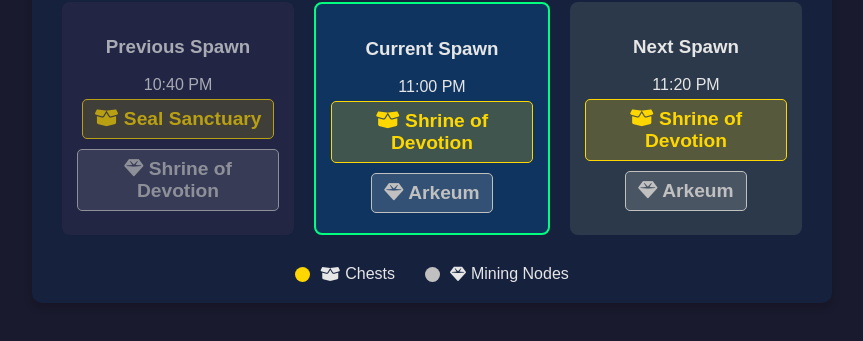
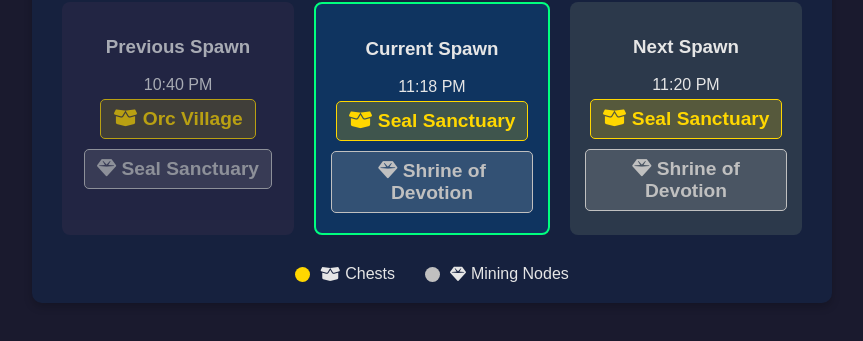
Before and after one commit to jshackelford9375/throneandliberty, a plain HTML site: page index.html in a window 1280 px wide. Shown: the part 289-630 px from the top of the page, without its empty margins (208-1071 px from the left). Drawn offline with Linux system fonts and the light colour scheme.

Commit message:
Update index.html

```diff
--- a/index.html
+++ b/index.html
@@ -186,52 +186,21 @@
     </div>
 
     <script>
-        // Define the basic rotation order for normal hours
-        const normalRotation = [
-            { chests: "Arkeum", mining: "Orc Village" },
-            { chests: "Orc Village", mining: "Seal Sanctuary" },
-            { chests: "Seal Sanctuary", mining: "Shrine of Devotion" },
-            { chests: "Shrine of Devotion", mining: "Arkeum" }
+        // Reference point: 3/19/2025 at 4PM CST = Arkeum > Orc Village
+        const referenceDate = new Date("2025-03-19T16:00:00-06:00"); // 4PM CST/CDT
+
+        // Basic 4-hour rotation pattern
+        const rotationPattern = [
+            { chests: "Arkeum", mining: "Orc Village" },            // 0, 4, 8, 12, 16, 20
+            { chests: "Orc Village", mining: "Seal Sanctuary" },    // 1, 5, 9, 13, 17, 21
+            { chests: "Seal Sanctuary", mining: "Shrine of Devotion" }, // 2, 6, 10, 14, 18, 22
+            { chests: "Shrine of Devotion", mining: "Arkeum" }      // 3, 7, 11, 15, 19, 23
         ];
 
-        // Special rotations for 7PM and 9PM - these alternate every day
-        const sevenPmPatterns = [
-            { chests: "Seal Sanctuary", mining: "Shrine of Devotion" }, // Odd days (Mar 19, 21, 23...)
-            { chests: "Arkeum", mining: "Orc Village" }                // Even days (Mar 20, 22, 24...)
-        ];
-
-        const ninePmPatterns = [
-            { chests: "Shrine of Devotion", mining: "Arkeum" },        // Odd days (Mar 19, 21, 23...)
-            { chests: "Orc Village", mining: "Seal Sanctuary" }        // Even days (Mar 20, 22, 24...)
-        ];
-
-        // Reference date (March 19, 2025)
-        const referenceDate = new Date("2025-03-19T00:00:00Z");
-
-        // Function to get the location for a specific date and hour
-        function getLocationForDateTime(date, hour) {
-            // Handle special cases for 7PM and 9PM
-            if (hour === 19) { // 7PM
-                // Determine if it's an odd or even day from the reference
-                const daysDiff = Math.floor((date - referenceDate) / (1000 * 60 * 60 * 24));
-                return sevenPmPatterns[daysDiff % 2];
-            }
-            else if (hour === 21) { // 9PM
-                // Determine if it's an odd or even day from the reference
-                const daysDiff = Math.floor((date - referenceDate) / (1000 * 60 * 60 * 24));
-                return ninePmPatterns[daysDiff % 2];
-            }
-            else {
-                // For other hours, use the normal 4-hour rotation
-                // Step 1: Calculate hours since midnight
-                const hoursSinceMidnight = hour;
-
-                // Step 2: Determine which 4-hour block we're in and the index within the rotation
-                // Each location normally lasts 1 hour in the 4-hour cycle
-                const indexInRotation = (hoursSinceMidnight % 4);
-
-                return normalRotation[indexInRotation];
-            }
+        // For 7PM and 9PM special cases
+        function isOddDay(date) {
+            const dayDiff = Math.floor((date - referenceDate) / (24 * 60 * 60 * 1000));
+            return dayDiff % 2 === 0; // 0, 2, 4, etc. = Mar 19, 21, 23...
         }
 
         // Function to get the current time block (0, 20, or 40 minutes)
@@ -258,6 +227,31 @@
             return 20; // If current is 40, previous is 20
         }
 
+        // Get the location for a specific time (accounting for 7PM and 9PM special cases)
+        function getLocationForTime(date) {
+            // Convert to CST (for game time)
+            const cstDate = new Date(date.toLocaleString("en-US", {timeZone: "America/Chicago"}));
+            const cstHour = cstDate.getHours();
+
+            // Handle 7PM and 9PM special cases
+            if (cstHour === 19) { // 7PM
+                if (isOddDay(date)) {
+                    return { chests: "Seal Sanctuary", mining: "Shrine of Devotion" };
+                } else {
+                    return { chests: "Arkeum", mining: "Orc Village" };
+                }
+            } else if (cstHour === 21) { // 9PM
+                if (isOddDay(date)) {
+                    return { chests: "Shrine of Devotion", mining: "Arkeum" };
+                } else {
+                    return { chests: "Orc Village", mining: "Seal Sanctuary" };
+                }
+            }
+
+            // Standard 4-hour rotation for all other hours
+            return rotationPattern[cstHour % 4];
+        }
+
         // Function to update the timer and location information
         function updateSpawnInfo() {
             const now = new Date();
@@ -267,12 +261,8 @@
                 now.toLocaleTimeString([], {hour: '2-digit', minute:'2-digit'});
 
             // Display UTC time in 12-hour format (HH:MM)
-            const utcHours = now.getUTCHours();
-            const utcHours12 = utcHours % 12 || 12; // Convert to 12-hour format
-            const utcAmPm = utcHours < 12 ? 'AM' : 'PM';
-            const utcMinutes = now.getUTCMinutes().toString().padStart(2, '0');
             document.getElementById("utc-time").textContent =
-                `${utcHours12}:${utcMinutes} ${utcAmPm}`;
+                new Date().toLocaleTimeString([], {hour: '2-digit', minute:'2-digit', timeZone: 'UTC'});
 
             // Get the current time block (0, 20, or 40)
             const currentTimeBlock = getCurrentTimeBlock();
@@ -304,42 +294,33 @@
             const previousTimeBlock = getPreviousTimeBlock(currentTimeBlock);
             const nextTimeBlock = getNextTimeBlock(currentTimeBlock);
 
-            // Prepare time for calculations
-            const currentHour = now.getHours();
-            let previousHour = currentHour;
-            let nextHour = currentHour;
-
-            // Adjust hours for different time blocks
-            if (currentTimeBlock === 0 && previousTimeBlock === 40) {
-                previousHour = (currentHour - 1 + 24) % 24; // Handle midnight crossover
-            } else if (currentTimeBlock === 40 && nextTimeBlock === 0) {
-                nextHour = (currentHour + 1) % 24; // Handle midnight crossover
-            }
-
-            // Create date objects for each time block
+            // Create date objects for current, previous, and next spawns
             const currentDate = new Date(now);
 
             const previousDate = new Date(now);
-            previousDate.setHours(previousHour);
+            if (currentTimeBlock === 0 && previousTimeBlock === 40) {
+                previousDate.setHours(previousDate.getHours() - 1);
+            }
+            previousDate.setMinutes(previousTimeBlock, 0, 0);
 
             const nextDate = new Date(now);
-            nextDate.setHours(nextHour);
+            if (currentTimeBlock === 40 && nextTimeBlock === 0) {
+                nextDate.setHours(nextDate.getHours() + 1);
+            }
+            nextDate.setMinutes(nextTimeBlock, 0, 0);
 
-            // Get the spawn locations
-            const currentLocation = getLocationForDateTime(currentDate, currentHour);
-            const previousLocation = getLocationForDateTime(previousDate, previousHour);
-            const nextLocation = getLocationForDateTime(nextDate, nextHour);
+            // Get locations for each spawn
+            const currentLocation = getLocationForTime(currentDate);
+            const previousLocation = getLocationForTime(previousDate);
+            const nextLocation = getLocationForTime(nextDate);
 
             // Format times for display
-            const formatTimeBlock = (date, timeBlock) => {
-                const displayDate = new Date(date);
-                displayDate.setMinutes(timeBlock, 0, 0);
-                return displayDate.toLocaleTimeString([], {hour: '2-digit', minute:'2-digit'});
-            };
-
-            document.getElementById("current-time").textContent = formatTimeBlock(now, currentTimeBlock);
-            document.getElementById("previous-time").textContent = formatTimeBlock(previousDate, previousTimeBlock);
-            document.getElementById("next-time").textContent = formatTimeBlock(nextDate, nextTimeBlock);
+            document.getElementById("current-time").textContent =
+                currentDate.toLocaleTimeString([], {hour: '2-digit', minute:'2-digit'});
+            document.getElementById("previous-time").textContent =
+                previousDate.toLocaleTimeString([], {hour: '2-digit', minute:'2-digit'});
+            document.getElementById("next-time").textContent =
+                nextDate.toLocaleTimeString([], {hour: '2-digit', minute:'2-digit'});
 
             // Update location information
             document.getElementById("current-chest").innerHTML = `<i class="fas fa-box-open"></i> ${currentLocation.chests}`;
```
